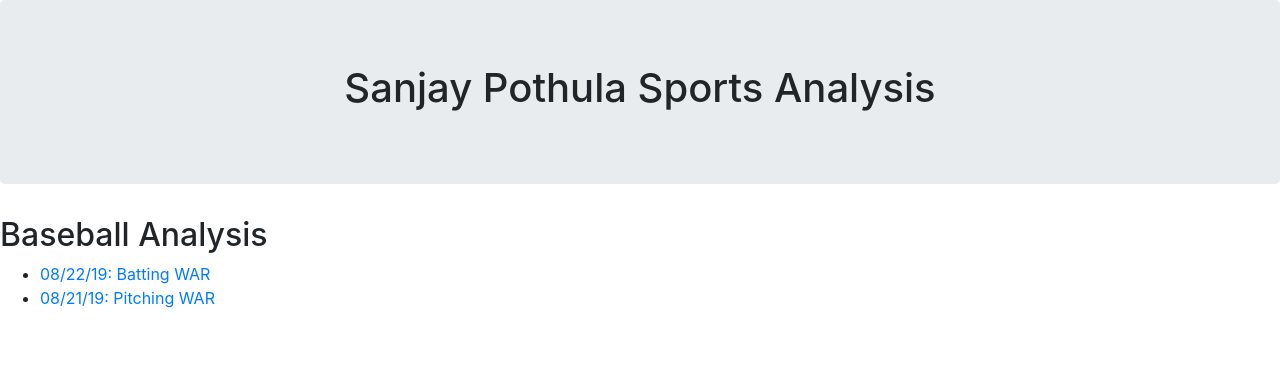
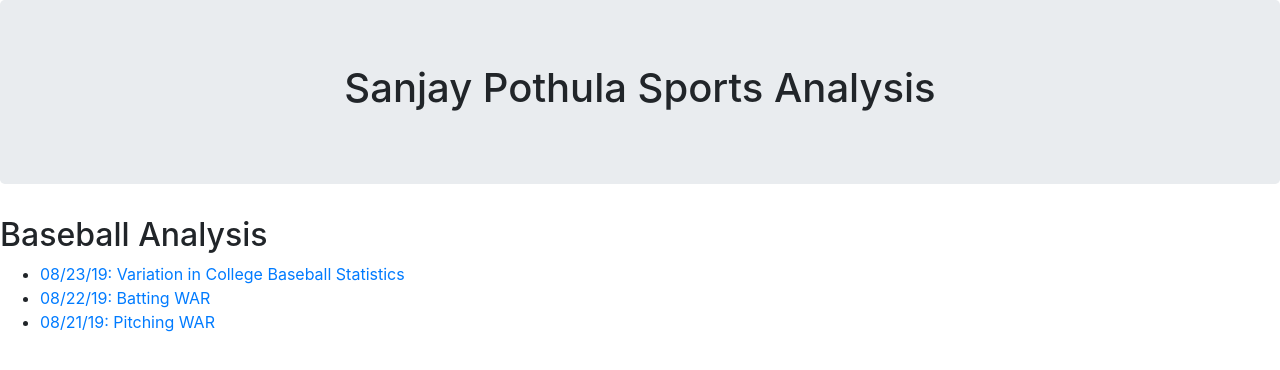
Before and after one commit to SanjayPothula/sanjaypothula.github.io, a plain HTML site: page index.html in a window 1280 px wide. Drawn offline with nearby package versions, Linux system fonts and the light colour scheme.

Commit message:
update index page

```diff
--- a/index.html
+++ b/index.html
@@ -18,6 +18,7 @@
 	</div>
 <h2>Baseball Analysis</h2>
 <ul>
+	<li><a href="college_batting.html">08/23/19: Variation in College Baseball Statistics</a></li>
 	<li><a href="batting_war.html">08/22/19: Batting WAR</a></li>
 	<li><a href="pitching_war.html">08/21/19: Pitching WAR</a></li>
 </ul>
```
